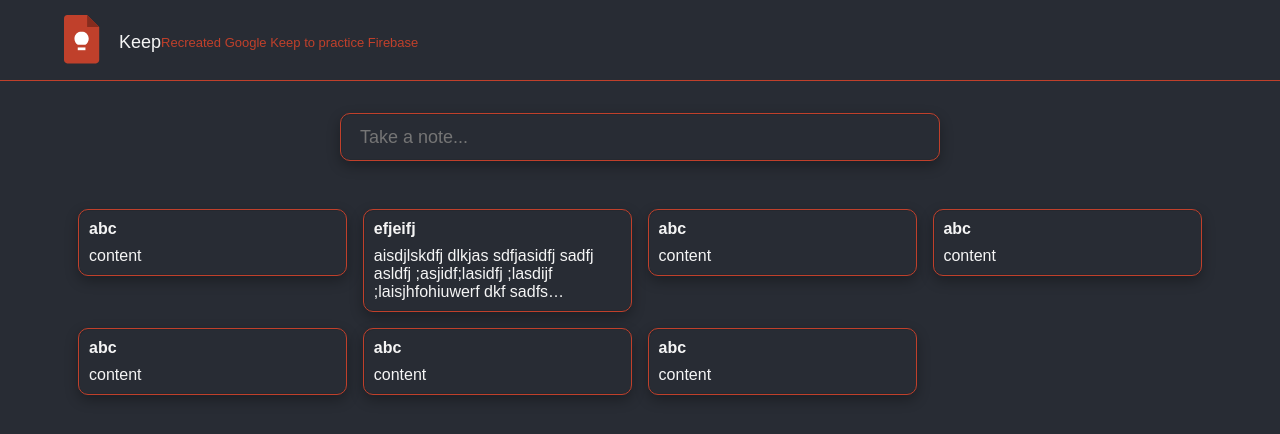
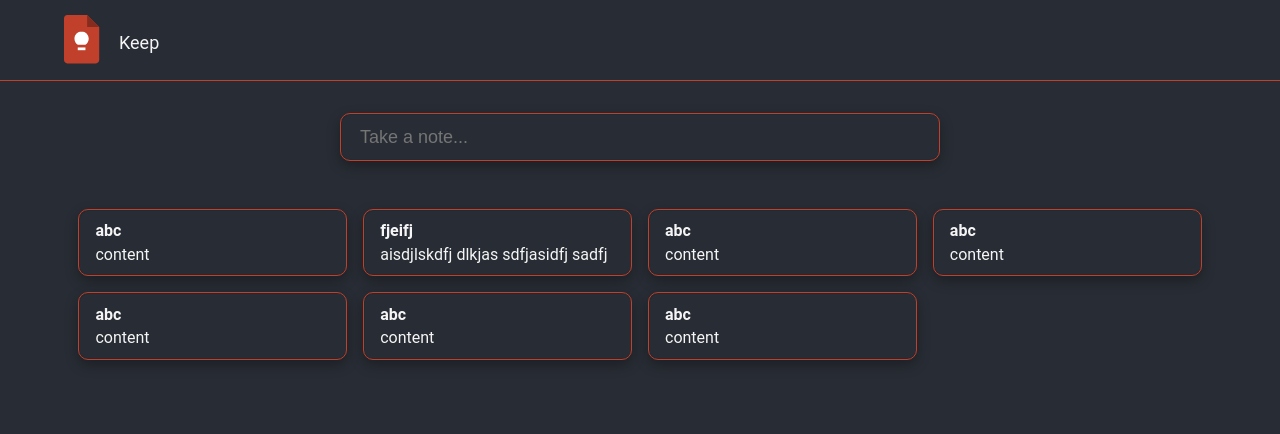
Before and after one commit to moohka/note-app, a React (Create React App) app: page / in a window 1280 px wide. Shown: the top 434 px of the page. Built offline with nearby package versions, Linux system fonts and the light colour scheme; no server answers.

Commit message:
StrictMode removed

```diff
--- a/src/components/Display.jsx
+++ b/src/components/Display.jsx
@@ -6,8 +6,9 @@ import { AppContext } from "./App";
 function Display() {
   const [notes, setNotes] = useState([]);
   const [trigger, setTrigger] = useContext(AppContext);
+  const contentRef = useRef();
 
-  //getDocs
+  //2getDocs
   useEffect(() => {
     // (async function () {
     //   try {
@@ -23,18 +24,50 @@ function Display() {
     // })();
   }, []);
 
-  //updateDoc
+  //3updateDoc
   async function updateNote(id) {
     const noteDoc = doc(db, "notes", id);
     await updateDoc(noteDoc);
     // setTrigger(!trigger);
   }
 
-  //deleteDoc
+  //4deleteDoc
   async function deleteNote(id) {
     const noteDoc = doc(db, "notes", id);
     await deleteDoc(noteDoc);
     // setTrigger(!trigger);
+  }
+
+  //open popup
+  function openNote(e) {
+    e.target.classList.add("popup");
+    //open overlay
+    e.target.parentNode.classList.add("popup");
+    //click anywhere to close
+    document.addEventListener("click", (e) => {
+      var isClickInsideElement = e.target.contains(e.target.childNodes[0]);
+      if (!isClickInsideElement) {
+        closeNote(e);
+      }
+    });
+  }
+  //close popup
+  function closeNote(e) {
+    //parents of buttons
+    const parent = e.target.parentNode;
+    const div = parent.parentNode;
+    div.classList.remove("popup");
+  }
+
+  function overlayCloseNote(e) {
+    const child = e.target.childNodes[0];
+    child.classList.remove("popup");
+  }
+
+  //textarea auto-grow
+  function autoGrow() {
+    contentRef.current.style.height = "auto";
+    contentRef.current.style.height = contentRef.current.scrollHeight + "px";
   }
 
   //TEST DATA
@@ -42,9 +75,9 @@ function Display() {
     { id: 1, title: "abc", content: "content" },
     {
       id: 2,
-      title: "efjeifj",
+      title: "fjeifj",
       content:
-        "aisdjlskdfj dlkjas sdfjasidfj sadfj asldfj ;asjidf;lasidfj ;lasdijf ;laisjhfohiuwerf  dkf sadfs dfhsadfuh sdf dfj dfjd sahfsh  ",
+        "aisdjlskdfj dlkjas sdfjasidfj sadfj asldfj ;asas dfjhaskj fhksajdf aksdfhklsa jdfhkajs dfklas dfjakslfdhauslkdfh lkjjidf;lasidfj ;lasdijf ;laisjhfohiuwerf  dkf sadfs dfhsadfuh sdf dfj dfjd sahfsh  END",
     },
     { id: 3, title: "abc", content: "content" },
     { id: 4, title: "abc", content: "content" },
@@ -53,43 +86,52 @@ function Display() {
     { id: 7, title: "abc", content: "content" },
   ];
 
-  //open popup
-
-  function openNote(e) {
-    e.target.classList.add("popup");
-  }
-
-  function closeNote(e) {
-    const parent = e.target.parentNode;
-    const div = parent.parentNode;
-
-    console.log(div);
-    div.classList.remove("popup");
-  }
-
   return (
     <div className="app-display">
+      {/*each note items*/}
       {testNotes.map((note) => {
         return (
-          <div className="overlay" key={note.id}>
+          <div className="just-a-placeholder" key={note.id}>
+            <div
+              className="overlay"
+              onClick={(e) => {
+                overlayCloseNote(e);
+              }}
+            >
               <div
                 className={`display-main`}
                 id={note.id}
                 onClick={(e) => {
+                  contentRef.current.style.height =
+                    contentRef.current.scrollHeight + "px";
                   openNote(e);
                 }}
               >
-              <p className="item-h">{`${note.title}`}</p>
-              <p className="item-p">{`${note.content}`}</p>
+                <input
+                  className="display-input"
+                  id="item-h"
+                  defaultValue={`${note.title}`}
+                ></input>
+
+                <textarea
+                  className="display-input"
+                  id="item-p"
+                  rows="1"
+                  ref={contentRef}
+                  onInput={autoGrow}
+                  defaultValue={`${note.content}`}
+                ></textarea>
 
                 <div className="button-container">
                   <i
                     className="fi fi-rr-trash"
                     id="delete-icon"
-                  onClick={() => {
+                    onClick={(e) => {
+                      closeNote(e);
                       //deleteNote();
                     }}
                   ></i>
+
                   <button
                     className="close-button"
                     onClick={(e) => {
@@ -101,8 +143,11 @@ function Display() {
                 </div>
               </div>
             </div>
+          </div>
         );
       })}
+
+      <div className="test"></div>
     </div>
   );
 }
--- a/src/components/Header.jsx
+++ b/src/components/Header.jsx
@@ -3,7 +3,7 @@ function Header() {
     <header className="app-header">
       <div className="keep-logo"></div>
       <span className="keep-name">Keep</span>
-      <p className="keep-p">Recreated Google Keep to practice Firebase</p>
+      <div className="made-with"></div>
     </header>
   );
 }
--- a/src/firebase-config.js
+++ b/src/firebase-config.js
@@ -1,5 +1,5 @@
 import { initializeApp } from "firebase/app";
-import { getAnalytics } from "firebase/analytics";
+// import { getAnalytics } from "firebase/analytics";
 import { getFirestore, collection } from "firebase/firestore";
 
 const firebaseConfig = {
@@ -11,8 +11,8 @@ const firebaseConfig = {
   appId: process.env.REACT_APP_FIREBASE_APP_ID,
   measurementId: process.env.REACT_APP_FIREBASE_MEASUREMENT_ID,
 };
+
 const app = initializeApp(firebaseConfig);
-
-const analytics = getAnalytics(app);
+// const analytics = getAnalytics(app);
 export const db = getFirestore(app);
 export const notesCollection = collection(db, "notes");
--- a/src/index.js
+++ b/src/index.js
@@ -4,8 +4,4 @@ import App from "./components/App";
 import "./styles/style.css";
 
 const root = ReactDOM.createRoot(document.getElementById("root"));
-root.render(
-  <React.StrictMode>
-    <App />
-  </React.StrictMode>
-);
+root.render(<App />);
--- a/src/styles/scss/_App.scss
+++ b/src/styles/scss/_App.scss
@@ -8,7 +8,7 @@
 
 body {
   font-family: "Google Sans", Roboto, Arial, sans-serif;
-  font-family: "Product Sans", Arial, sans-serif;
+  // font-family: "Product Sans", Arial, sans-serif;
   -webkit-font-smoothing: antialiased;
   -moz-osx-font-smoothing: grayscale;
   background-color: $background-color;
@@ -30,3 +30,7 @@ body {
 code {
   font-family: monospace;
 }
+
+// .app {
+//   position: relative;
+// }
--- a/src/styles/scss/_Display.scss
+++ b/src/styles/scss/_Display.scss
@@ -8,76 +8,21 @@
   gap: 1rem;
   margin: 3rem;
 
-  // .overlay {
-  //   position: absolute;
-  //   top: 0;
-  //   left: 0;
-  //   z-index: 98;
-  //   width: 100vw;
-  //   height: 100vh;
-  //   background-color: black;
-  //   opacity: 0.3;
-  // }
+  & .test {
+    min-height: 200vh;
+  }
 
   & .display-main {
     border: 1px solid #c0402b;
     border-radius: $border-radius;
     background-color: $background-color;
     box-shadow: $box-shadow;
-    user-select: none;
     overflow: hidden;
-    transition: all 0.3s ease;
-    transition-property: transform;
-
-    &.edit {
-      position: fixed;
-      top: 50%;
-      left: 50%;
-      transform: translate(-50%, -50%);
-    }
-
-    & .item-h {
-      padding: 0.6rem;
-      font-weight: 600;
-      pointer-events: none;
-
-      overflow: hidden;
-      white-space: nowrap;
-      text-overflow: ellipsis;
-    }
-
-    & .item-p {
-      padding: 0 0.6rem;
-      overflow: hidden;
-      text-overflow: ellipsis;
-      margin-bottom: 0.6rem;
-      pointer-events: none;
-
-      display: -webkit-box;
-      -webkit-line-clamp: 3;
-      -webkit-box-orient: vertical;
-      white-space: normal;
-    }
+    padding: 0.7rem 1rem;
+    transition: none;
 
     &:hover {
       transform: translateY(-5px);
-    }
-
-    &.popup {
-      /**************************************************/
-      position: absolute;
-      z-index: 99;
-      padding-bottom: 40px;
-      top: 50%;
-      left: 50%;
-      min-width: 200px;
-      max-width: 400px;
-      transform: translate(-50%, -50%) scale(1.5);
-      /**************************************************/
-
-      & .button-container {
-        display: flex;
-      }
     }
 
     & .button-container {
@@ -86,7 +31,6 @@
       left: 0;
       width: 100%;
       height: 40px;
-
       display: none;
       justify-content: space-between;
       align-items: center;
@@ -102,6 +46,85 @@
         padding: 0.3rem 0.6rem;
         margin-right: 0.3rem;
       }
+    } //end of button
+
+    /*edit input------------------------*/
+    & .display-input {
+      font-family: $font-family;
+      font-size: medium;
+      pointer-events: none;
+
+      &#item-h {
+        font-weight: 600;
+        @include text-color;
+        margin-bottom: 0.3rem;
+
+        overflow: hidden;
+        white-space: nowrap;
+        text-overflow: ellipsis;
+      }
+
+      &#item-p {
+        margin: 0 0;
+        text-overflow: ellipsis;
+        overflow: hidden;
+        width: 100%;
+        height: auto;
+        resize: none;
+        @include text-color;
+        resize: none;
+
+        display: -webkit-box;
+        -webkit-line-clamp: 3;
+        -webkit-box-orient: vertical;
+        white-space: normal;
+      }
+    } //end of input
+
+    /**************************************************/
+    &.popup {
+      //comes after hover
+      position: fixed;
+      z-index: 98;
+      padding-bottom: 40px;
+      top: 50%;
+      left: 50%;
+      min-width: 250px;
+      max-width: 500px;
+      transform: translate(-50%, -50%) scale(1.5);
+      transition: none;
+      pointer-events: none;
+
+      & .button-container {
+        display: flex;
+      }
+
+      & .display-input {
+        &#item-h {
+          pointer-events: auto;
+        }
+
+        &#item-p {
+          pointer-events: auto;
+          font-family: sans-serif;
+          resize: none;
+          white-space: pre-wrap;
+        }
+      }
     }
+
+    /**************************************************/
   } //end of each note
+
+  & .overlay {
+    &.popup {
+      position: fixed;
+      top: 0;
+      left: 0;
+      z-index: 97;
+      width: 100%;
+      height: 100%;
+      background-color: rgba(0, 0, 255, 0.5);
+    }
+  }
 }
--- a/src/styles/scss/_Form.scss
+++ b/src/styles/scss/_Form.scss
@@ -13,12 +13,12 @@
 
   & .input-element {
     background-color: transparent;
-    font-size: large;
+    color: $font-color;
     border: none;
     outline: none;
+    font-size: large;
     width: 100%;
     padding: 0.6rem 1rem;
-    color: $font-color;
 
     &#input-title {
       display: none;
--- a/src/styles/scss/_Header.scss
+++ b/src/styles/scss/_Header.scss
@@ -5,15 +5,16 @@
   display: flex;
   align-items: center;
   top: 0;
-
+  width: 100%;
   background-color: $background-color;
-  padding: 15px 0 10px 5vw;
+  padding: 15px 5vw 10px 5vw;
   z-index: 1;
   border-bottom: 1px solid $main-color;
+  z-index: 99;
 
   & .keep-logo {
-    height: 55px;
-    width: 55px;
+    min-height: 55px;
+    min-width: 55px;
     background: url(../visuals/Keep_logo.svg) no-repeat;
   }
 
@@ -22,7 +23,8 @@
   }
 
   & .keep-p {
-    display: block;
+    align-self: center;
+    margin-left: auto;
     color: $main-color;
     font-size: small;
   }
--- a/src/styles/style.css
+++ b/src/styles/style.css
@@ -6,7 +6,6 @@
 
 body {
   font-family: "Google Sans", Roboto, Arial, sans-serif;
-  font-family: "Product Sans", Arial, sans-serif;
   -webkit-font-smoothing: antialiased;
   -moz-osx-font-smoothing: grayscale;
   background-color: #282c34;
@@ -34,61 +33,23 @@ code {
   gap: 1rem;
   margin: 3rem;
 }
+.app-display .test {
+  min-height: 200vh;
+}
 .app-display .display-main {
   border: 1px solid #c0402b;
   border-radius: 10px;
   background-color: #282c34;
   box-shadow: inset 1px 1px 0 rgba(0, 0, 0, 0.1), inset 0 -1px 0 rgba(0, 0, 0, 0.07), rgba(0, 0, 0, 0.3) 0px 5px 13px;
-  -webkit-user-select: none;
-     -moz-user-select: none;
-      -ms-user-select: none;
-          user-select: none;
   overflow: hidden;
-  transition: all 0.3s ease;
-  transition-property: transform;
-}
-.app-display .display-main.edit {
-  position: fixed;
-  top: 50%;
-  left: 50%;
-  transform: translate(-50%, -50%);
-}
-.app-display .display-main .item-h {
-  padding: 0.6rem;
-  font-weight: 600;
-  pointer-events: none;
-  overflow: hidden;
-  white-space: nowrap;
-  text-overflow: ellipsis;
-}
-.app-display .display-main .item-p {
-  padding: 0 0.6rem;
-  overflow: hidden;
-  text-overflow: ellipsis;
-  margin-bottom: 0.6rem;
-  pointer-events: none;
-  display: -webkit-box;
-  -webkit-line-clamp: 3;
-  -webkit-box-orient: vertical;
-  white-space: normal;
+  padding: 0.7rem 1rem;
+  transition: none;
+  /*edit input------------------------*/
+  /**************************************************/
+  /**************************************************/
 }
 .app-display .display-main:hover {
   transform: translateY(-5px);
-}
-.app-display .display-main.popup {
-  /**************************************************/
-  position: absolute;
-  z-index: 99;
-  padding-bottom: 40px;
-  top: 50%;
-  left: 50%;
-  min-width: 200px;
-  max-width: 400px;
-  transform: translate(-50%, -50%) scale(1.5);
-  /**************************************************/
-}
-.app-display .display-main.popup .button-container {
-  display: flex;
 }
 .app-display .display-main .button-container {
   position: absolute;
@@ -106,7 +67,7 @@ code {
   background-color: #282c34;
   border-radius: 10px;
   border: none;
-  font-size: medium;
+  font-size: small;
   padding: 0.5rem 1rem;
   padding: 0.3rem 0.6rem;
   margin-left: 0.3rem;
@@ -120,13 +81,79 @@ code {
   background-color: #282c34;
   border-radius: 10px;
   border: none;
-  font-size: medium;
+  font-size: small;
   padding: 0.5rem 1rem;
   padding: 0.3rem 0.6rem;
   margin-right: 0.3rem;
 }
 .app-display .display-main .button-container .close-button:hover {
   background-color: #24272e;
+}
+.app-display .display-main .display-input {
+  font-family: "Google Sans", Roboto, Arial, sans-serif;
+  font-size: medium;
+  pointer-events: none;
+}
+.app-display .display-main .display-input#item-h {
+  font-weight: 600;
+  background-color: transparent;
+  color: whitesmoke;
+  border: none;
+  outline: none;
+  margin-bottom: 0.3rem;
+  overflow: hidden;
+  white-space: nowrap;
+  text-overflow: ellipsis;
+}
+.app-display .display-main .display-input#item-p {
+  margin: 0 0;
+  text-overflow: ellipsis;
+  overflow: hidden;
+  width: 100%;
+  height: auto;
+  resize: none;
+  background-color: transparent;
+  color: whitesmoke;
+  border: none;
+  outline: none;
+  resize: none;
+  display: -webkit-box;
+  -webkit-line-clamp: 3;
+  -webkit-box-orient: vertical;
+  white-space: normal;
+}
+.app-display .display-main.popup {
+  position: fixed;
+  z-index: 98;
+  padding-bottom: 40px;
+  top: 50%;
+  left: 50%;
+  min-width: 250px;
+  max-width: 500px;
+  transform: translate(-50%, -50%) scale(1.5);
+  transition: none;
+  pointer-events: none;
+}
+.app-display .display-main.popup .button-container {
+  display: flex;
+}
+.app-display .display-main.popup .display-input#item-h {
+  pointer-events: auto;
+}
+.app-display .display-main.popup .display-input#item-p {
+  pointer-events: auto;
+  font-family: sans-serif;
+  resize: none;
+  white-space: pre-wrap;
+}
+.app-display .overlay.popup {
+  position: fixed;
+  top: 0;
+  left: 0;
+  z-index: 97;
+  width: 100%;
+  height: 100%;
+  background-color: rgba(0, 0, 255, 0.5);
 }
 
 .app-input {
@@ -142,12 +169,12 @@ code {
 }
 .app-input .input-element {
   background-color: transparent;
-  font-size: large;
+  color: whitesmoke;
   border: none;
   outline: none;
+  font-size: large;
   width: 100%;
   padding: 0.6rem 1rem;
-  color: whitesmoke;
 }
 .app-input .input-element#input-title {
   display: none;
@@ -168,7 +195,7 @@ code {
   background-color: #282c34;
   border-radius: 10px;
   border: none;
-  font-size: medium;
+  font-size: small;
   padding: 0.5rem 1rem;
   margin-right: 0.5rem;
 }
@@ -182,21 +209,24 @@ code {
   display: flex;
   align-items: center;
   top: 0;
+  width: 100%;
   background-color: #282c34;
-  padding: 15px 0 10px 5vw;
+  padding: 15px 5vw 10px 5vw;
   z-index: 1;
   border-bottom: 1px solid #c0402b;
+  z-index: 99;
 }
 .app-header .keep-logo {
-  height: 55px;
-  width: 55px;
+  min-height: 55px;
+  min-width: 55px;
   background: url(../visuals/Keep_logo.svg) no-repeat;
 }
 .app-header .keep-name {
   font-size: large;
 }
 .app-header .keep-p {
-  display: block;
+  align-self: center;
+  margin-left: auto;
   color: #c0402b;
   font-size: small;
 }/*# sourceMappingURL=style.css.map */
```
Also changed, not shown: src/components/Form.jsx (+5 -5 lines), src/styles/scss/_variables.scss (+11 -1 lines), 1 other file (tests, documents, lock files or other folders). Lines whose indentation alone changed are shown as unchanged.
